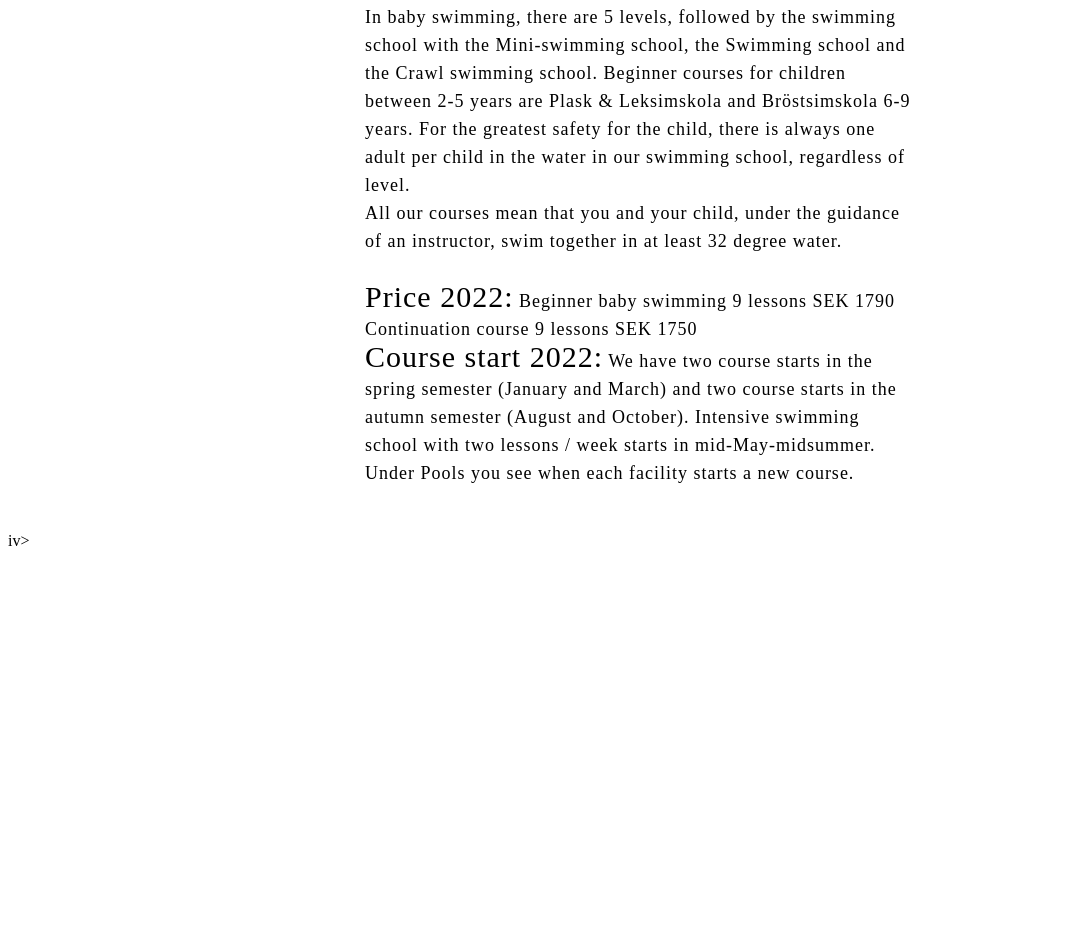
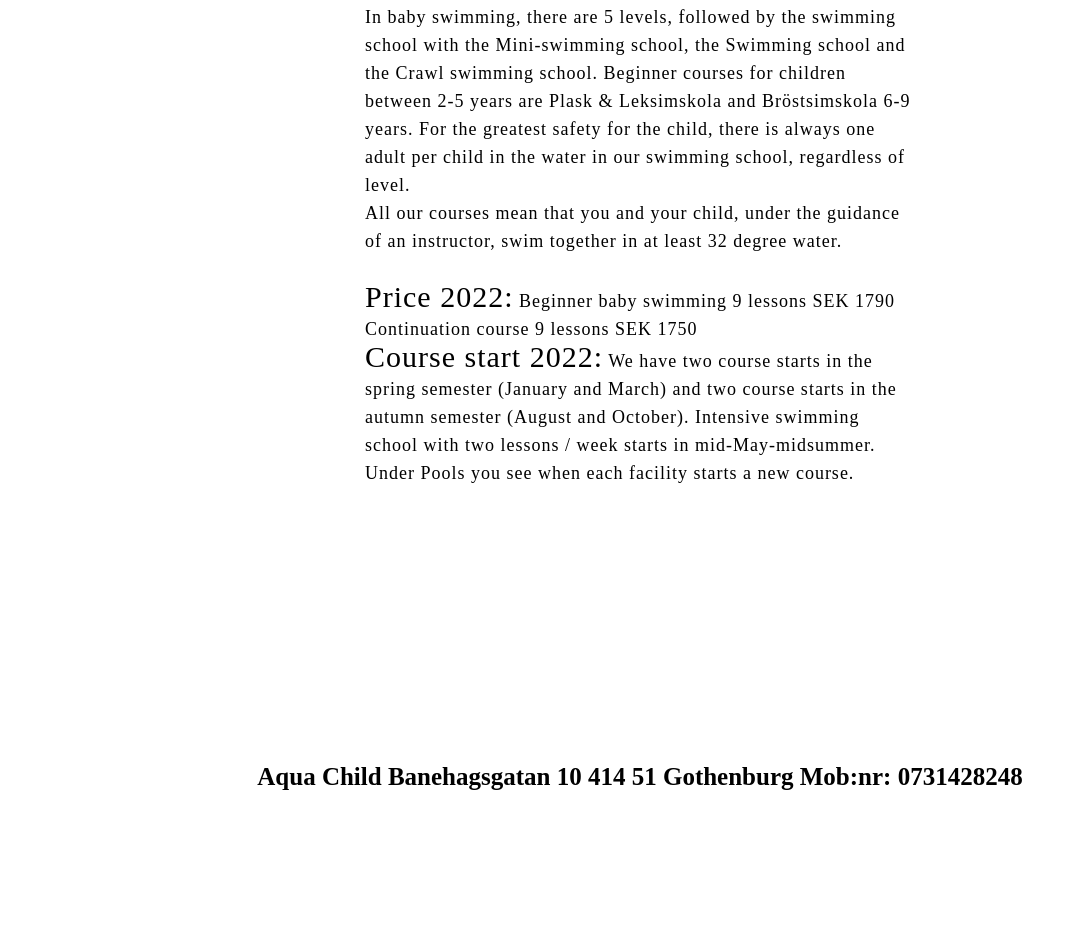
Before and after one commit to Malik784/Aquachild-Swimming-club, a plain HTML site: page index.html in a window 1280 px wide. Shown: the part 1504-2429 px from the top of the page, without its empty margins (0-1077 px from the left). Before the commit the page ends 2162 px from the top, so only its background shows below. Drawn offline with Linux system fonts and the light colour scheme.

Commit message:
Add cotact us section and styling them

```diff
--- a/assets/css/style.css
+++ b/assets/css/style.css
@@ -163,3 +163,18 @@ h3{
     font-size: 30px;
     color: black;
 }
+
+/* Styling Contact section*/
+.contact{
+    width: 100%;
+    height: 290px;
+    display: flex;
+    align-items: center;
+    justify-content: center;
+}
+.contact p{
+    color: black;
+    font-size: 25px;
+    font-weight: bold;
+    margin-bottom: 25px;
+}
--- a/index.html
+++ b/index.html
@@ -74,9 +74,9 @@
     </section>
 
 
-     <!--Courses section-->
+    <!--Courses section-->
 
-     <div class="course">
+    <section class="course">
         <div class="title">
 
             <div class="course-text">
@@ -90,14 +90,15 @@
 
                     For the greatest safety for the child, there is always one adult per child in the water in our
                     swimming school, regardless of level.
-                   <br>All our courses mean that you and your child, under the guidance of an instructor, swim together in
+                    <br>All our courses mean that you and your child, under the guidance of an instructor, swim together
+                    in
                     at least 32 degree water.</br>
 
-                   <br> <span>Price 2022:</span>
+                    <br> <span>Price 2022:</span>
                     Beginner baby swimming 9 lessons SEK 1790
                     Continuation course 9 lessons SEK 1750</br>
 
-                   <span>Course start 2022:</span>
+                    <span>Course start 2022:</span>
                     We have two course starts in the spring semester (January and March) and two course starts in the
                     autumn semester (August and October).
 
@@ -108,7 +109,27 @@
 
 
         </div>
-iv>
+
+
+
+    </section>
+
+
+    <!--Contact section-->
+
+    <div class="contact">
+
+
+        <p>Aqua Child
+            Banehagsgatan 10
+            414 51 Gothenburg
+            Mob:nr: 0731428248</p>
+
+    </div>
+
+
+
+
 
 </body>
 
```
